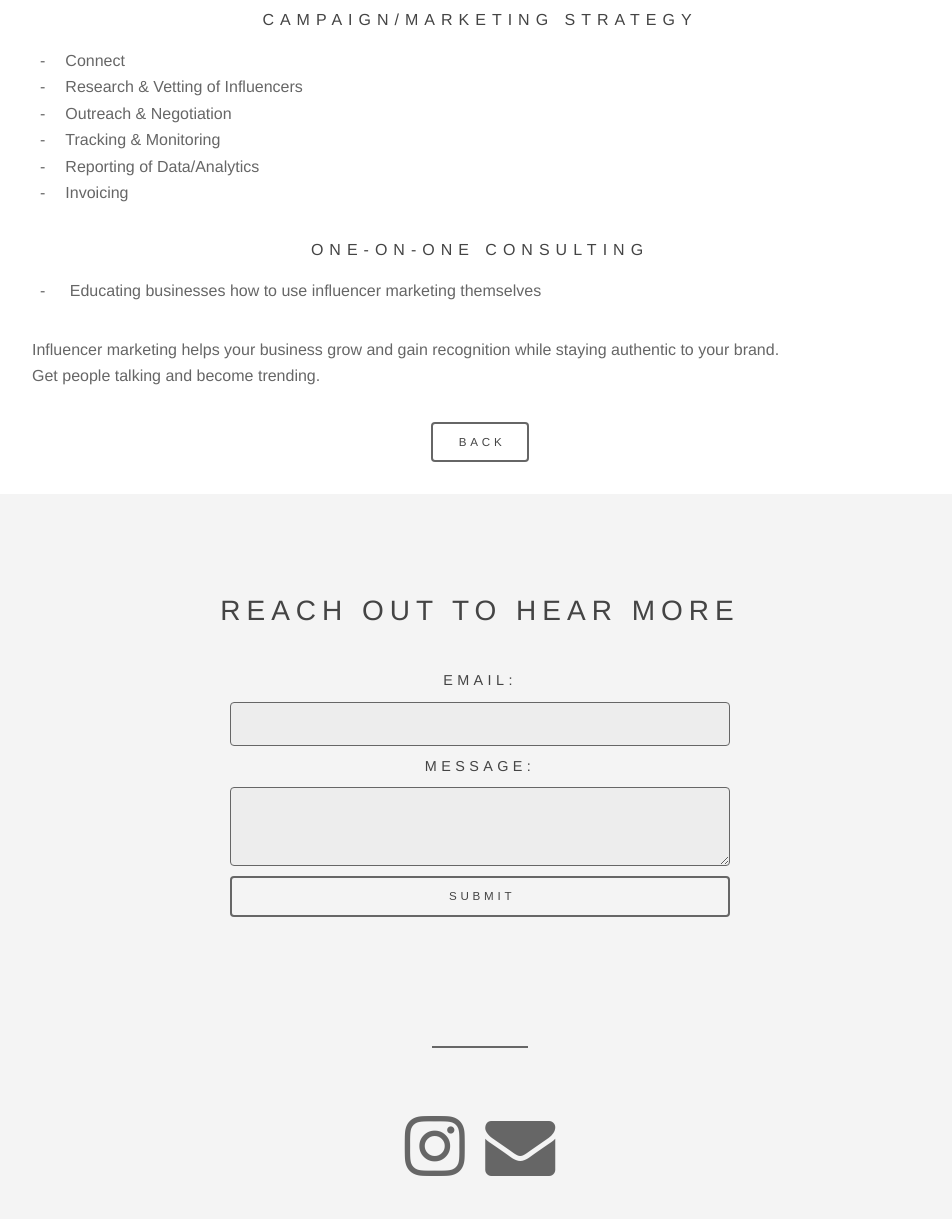
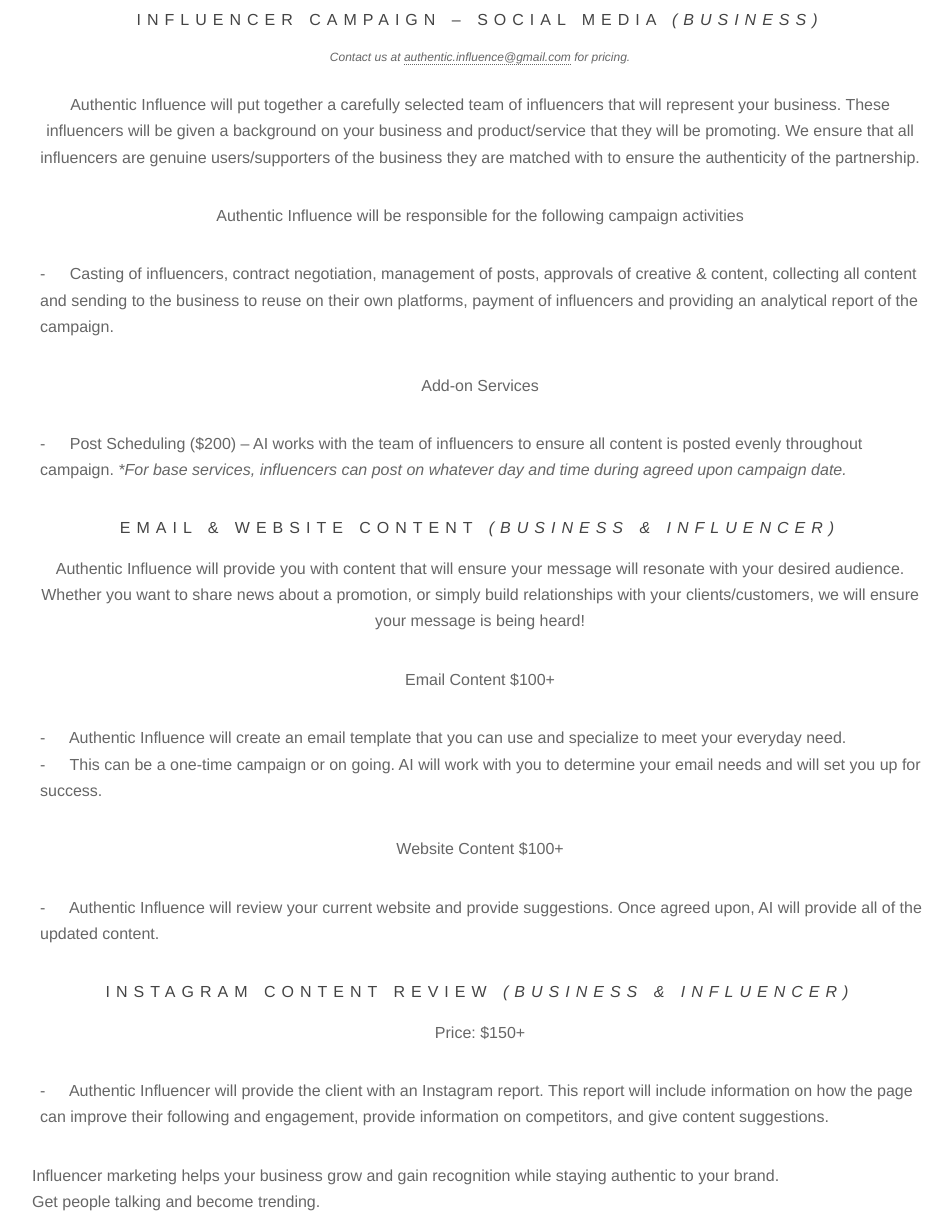
Before and after one commit to ryan4664/BrookeSocial, a plain HTML site: page services.html in a window 1280 px wide. Shown: the part 720-1939 px from the top of the page, without its empty margins (160-1112 px from the left). Drawn offline with nearby package versions, Linux system fonts and the light colour scheme.

Commit message:
Content updates

```diff
--- a/assets/css/styles.css
+++ b/assets/css/styles.css
@@ -153,6 +153,11 @@
   margin-top: 40px
 }
 
+.contact-text {
+  font-size: 12px;
+  font-style: italic;
+}
+
 @font-face {
   font-family: "MoonTime";
   src: url("../fonts/MoonTime-Regular.ttf"); /* IE9 Compat Modes */
--- a/services.html
+++ b/services.html
@@ -18,7 +18,7 @@
     <link rel="icon" href="./images/favicon.ico" type="image/x-icon" />
   </head>
   <body>
-    <!-- Header -->
+    <!-Header -->
     <header id="header" class="alt services-header">
       <div class="inner">
         <h1>
@@ -27,33 +27,96 @@
             <span class="influence-text">influence</span></a
           >
         </h1>
-        <p class="sub-heading">
-          Services
-        </p>
+        <p class="sub-heading">Services</p>
       </div>
     </header>
 
-    <!-- Wrapper -->
+    <!-Wrapper -->
     <div id="wrapper">
-      <!-- Banner -->
+      <!-Banner -->
       <section id="intro" class="main">
         <div class="services-content-wrapper">
           <div>
-            <h4>Campaign/Marketing Strategy</h4>
+            <h4>Influencer Campaign – Social Media <i>(Business)</i></h4>
+            <p class="contact-text">
+              Contact us at
+              <a href="mailto:authentic.influence@gmail.com"
+                >authentic.influence@gmail.com</a
+              >
+              for pricing.
+            </p>
+            <p>
+              Authentic Influence will put together a carefully selected team of
+              influencers that will represent your business. These influencers
+              will be given a background on your business and product/service
+              that they will be promoting. We ensure that all influencers are
+              genuine users/supporters of the business they are matched with to
+              ensure the authenticity of the partnership.
+            </p>
+            <p>
+              Authentic Influence will be responsible for the following campaign
+              activities
+            </p>
             <ul class="services">
-              <li>Connect</li>
-              <li>Research &amp; Vetting of Influencers</li>
-              <li>Outreach &amp; Negotiation</li>
-              <li>Tracking &amp; Monitoring</li>
-              <li>Reporting of Data/Analytics</li>
-              <li>Invoicing</li>
+              <li>
+                Casting of influencers, contract negotiation, management of
+                posts, approvals of creative & content, collecting all content
+                and sending to the business to reuse on their own platforms,
+                payment of influencers and providing an analytical report of the
+                campaign.
+              </li>
+            </ul>
+            <p>Add-on Services</p>
+            <ul class="services">
+              <li>
+                Post Scheduling ($200) – AI works with the team of influencers
+                to ensure all content is posted evenly throughout campaign.
+                <i
+                  >*For base services, influencers can post on whatever day and
+                  time during agreed upon campaign date.</i
+                >
+              </li>
             </ul>
           </div>
           <div>
-            <h4>One-on-one Consulting</h4>
+            <h4>Email & Website Content <i>(Business &amp; Influencer)</i></h4>
+            <p>
+              Authentic Influence will provide you with content that will ensure
+              your message will resonate with your desired audience. Whether you
+              want to share news about a promotion, or simply build
+              relationships with your clients/customers, we will ensure your
+              message is being heard!
+            </p>
+            <p>Email Content $100+</p>
             <ul class="services">
               <li>
-                Educating businesses how to use influencer marketing themselves
+                Authentic Influence will create an email template that you can
+                use and specialize to meet your everyday need.
+              </li>
+              <li>
+                This can be a one-time campaign or on going. AI will work with
+                you to determine your email needs and will set you up for
+                success.
+              </li>
+            </ul>
+            <p>Website Content $100+</p>
+            <ul class="services">
+              <li>
+                Authentic Influence will review your current website and provide
+                suggestions. Once agreed upon, AI will provide all of the
+                updated content.
+              </li>
+            </ul>
+          </div>
+          <div>
+            <h4>Instagram Content Review <i>(Business &amp; Influencer)</i></h4>
+            <p>Price: $150+</p>
+            <ul class="services">
+              <li>
+                Authentic Influencer will provide the client with an Instagram
+                report. This report will include information on how the page can
+                improve their following and engagement, provide information on
+                competitors, and give content suggestions.
               </li>
             </ul>
           </div>
@@ -66,7 +129,7 @@
         <a href="./index.html" class="button">Back</a>
       </section>
 
-      <!-- CTA -->
+      <!-CTA -->
       <section id="cta" class="main special form-wrapper">
         <h2>REACH OUT TO HEAR MORE</h2>
         <form id="my-form" action="https://formspree.io/mjvaywej" method="POST">
@@ -80,7 +143,7 @@
         <h4 id="thanks">Thanks! You'll hear from me soon.</h4>
       </section>
 
-      <!-- Footer -->
+      <!-Footer -->
       <footer id="footer">
         <ul class="icons">
           <li>
@@ -100,7 +163,7 @@
       </footer>
     </div>
 
-    <!-- Scripts -->
+    <!-Scripts -->
     <script src="assets/js/jquery.min.js"></script>
     <script src="assets/js/skel.min.js"></script>
     <script src="assets/js/util.js"></script>
```
Also changed, not shown: about.html (+33 -15 lines), index.html (+1 -1 lines).
